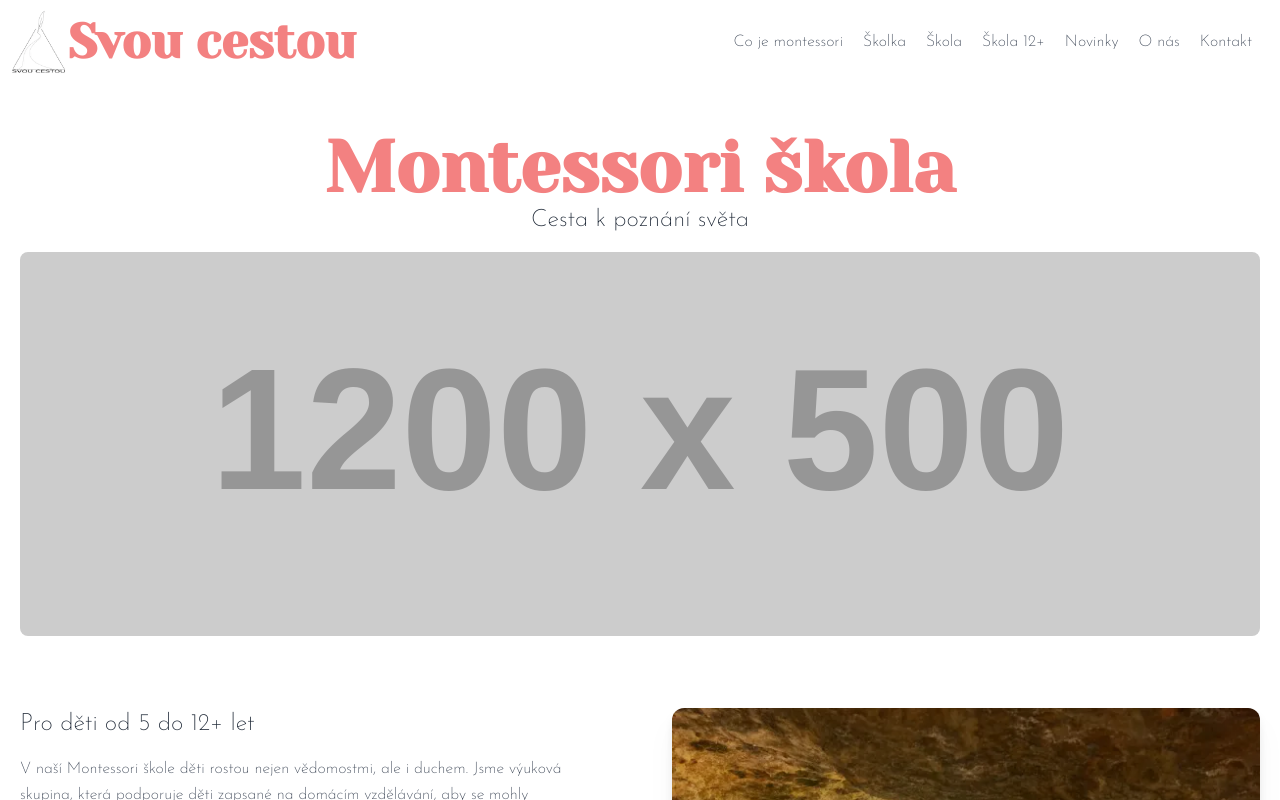
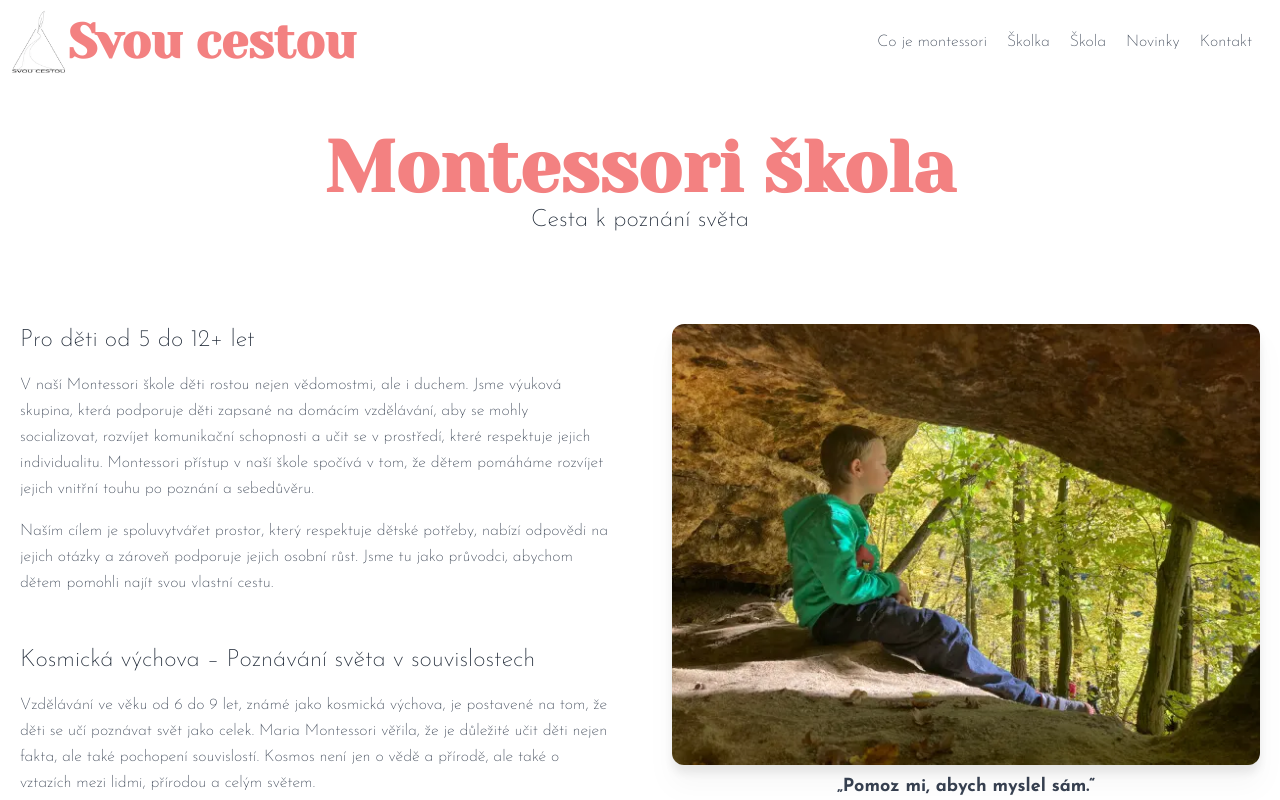
Before and after one commit to wentura/svoucestou.info, a Next.js app: page /skola in a window 1280 px wide. Shown: the top 800 px of the page. Built offline with nearby package versions, Linux system fonts and the light colour scheme; a web font is replaced by a local one.

Commit message:
jdeme ven

```diff
--- a/app/kontakt/page.jsx
+++ b/app/kontakt/page.jsx
@@ -10,13 +10,13 @@ export default function KontaktPage() {
           <h3 className="textPodNadpis">Montessori škola a školka</h3>
         </div>
 
-        <div className="rounded-lg h-96 overflow-hidden">
+        {/* <div className="rounded-lg h-96 overflow-hidden">
           <img
             alt="content"
             className="object-cover object-center h-full w-full"
             src="https://dummyimage.com/1200x500"
           />
-        </div>
+        </div> */}
         <div className="block md:hidden -my-24">
           <Kontakt />
         </div>
--- a/app/montessori/page.jsx
+++ b/app/montessori/page.jsx
@@ -8,13 +8,13 @@ export default function Skolka() {
           <h1 className="textNadpis">Montessori vzdělávání</h1>
           <h3 className="textPodNadpis">Respektující cesta k rozvoji dítěte</h3>
         </div>
-        <div className="rounded-lg h-96 overflow-hidden">
+        {/* <div className="rounded-lg h-96 overflow-hidden">
           <img
             alt="content"
             className="object-cover object-center h-full w-full"
             src="https://dummyimage.com/1200x500"
           />
-        </div>
+        </div> */}
         <div className="sm:pr-8 sm:py-8">
           <h3 className="textPodNadpis mb-4 mt-12">
             Proč Montessori vzdělávání?
--- a/app/skola/page.jsx
+++ b/app/skola/page.jsx
@@ -8,13 +8,13 @@ export default function Skola() {
           <h1 className="textNadpis">Montessori škola</h1>
           <h3 className="textPodNadpis">Cesta k poznání světa</h3>
         </div>
-        <div className="rounded-lg h-96 overflow-hidden">
+        {/* <div className="rounded-lg h-96 overflow-hidden">
           <img
             alt="content"
             className="object-cover object-center h-full w-full"
             src="https://dummyimage.com/1200x500"
           />
-        </div>
+        </div> */}
         <div className="flex flex-col sm:flex-row mt-10">
           <div className="sm:w-1/2 sm:pr-8 sm:py-8">
             <h3 className="textPodNadpis mb-4">Pro děti od 5 do 12+ let</h3>
--- a/app/skolka/page.jsx
+++ b/app/skolka/page.jsx
@@ -8,13 +8,13 @@ export default function Skolka() {
           <h1 className="textNadpis">Montessori školka</h1>
           <h3 className="textPodNadpis">Objevování světa rukama a srdcem</h3>
         </div>
-        <div className="rounded-lg h-96 overflow-hidden">
+        {/* <div className="rounded-lg h-96 overflow-hidden">
           <img
             alt="content"
             className="object-cover object-center h-full w-full"
             src="https://dummyimage.com/1200x500"
           />
-        </div>
+        </div> */}
 
         <div className="flex flex-col sm:flex-row mt-10">
           <div className="sm:w-1/2 sm:pr-8 sm:py-8">
--- a/components/navigationData.js
+++ b/components/navigationData.js
@@ -14,21 +14,21 @@ export const navigationData = [
     href: "/skola",
     icon: "skola",
   },
-  {
-    title: "Škola 12+",
-    href: "/skola12",
-    icon: "skola",
-  },
+  // {
+  // 	title: "Škola 12+",
+  // 	href: "/skola12",
+  // 	icon: "skola",
+  // },
   {
     title: "Novinky",
     href: "/novinky",
     icon: "novinky",
   },
-  {
-    title: "O nás",
-    href: "/o-nas",
-    icon: "o-nas",
-  },
+  //   {
+  //     title: "O nás",
+  //     href: "/o-nas",
+  //     icon: "o-nas",
+  //   },
   {
     title: "Kontakt",
     href: "/kontakt",
--- a/components/newsData.js
+++ b/components/newsData.js
@@ -1,12 +1,12 @@
 export const newsData = [
-  {
-    title: "Pitchfork Kickstarter Taxidermy",
-    subtite: "vylet",
-    datum: "11.11.2024",
-    text: "Fingerstache flexitarian street art 8-bit waistcoat. Distillery hexagon disrupt edison bulbche.",
-    img: "https://res.cloudinary.com/dam7wdzvx/image/upload/v1732399715/svoucestou.info/433280086_957915323004435_780922250576987527_n.webp",
-    url: "/news",
-  },
+  //   {
+  //     title: "Pitchfork Kickstarter Taxidermy",
+  //     subtite: "vylet",
+  //     datum: "11.11.2024",
+  //     text: "Fingerstache flexitarian street art 8-bit waistcoat. Distillery hexagon disrupt edison bulbche.",
+  //     img: "https://res.cloudinary.com/dam7wdzvx/image/upload/v1732399715/svoucestou.info/433280086_957915323004435_780922250576987527_n.webp",
+  //     url: "/news",
+  //   },
   {
     title: "Navštívili nás budoucí učitelé",
     subtite: "návštěva",
--- a/components/skolaSkolka2Data.js
+++ b/components/skolaSkolka2Data.js
@@ -12,11 +12,11 @@ export const skolaSkolka2Data = [
     img: "https://res.cloudinary.com/dam7wdzvx/image/upload/v1732909970/svoucestou.info/rozcestnik/2.webp",
     url: "/skola",
   },
+  //   {
+  //     title: "Škola 12+",
+  //     text: "6. až 9. třída",
+  //     img: "https://res.cloudinary.com/dam7wdzvx/image/upload/v1732909970/svoucestou.info/rozcestnik/3.webp",
+  //     url: "/skola12",
+  //   },
   ,
-  {
-    title: "Škola 12+",
-    text: "6. až 9. třída",
-    img: "https://res.cloudinary.com/dam7wdzvx/image/upload/v1732909970/svoucestou.info/rozcestnik/3.webp",
-    url: "/skola12",
-  },
 ];
--- a/components/tym.jsx
+++ b/components/tym.jsx
@@ -38,7 +38,7 @@ export default function Tym() {
                     {item.titulZa}
                   </h2>
                   <h3 className="mb-3 text-gray-500">{item.title}</h3>
-                  <p className="mb-4">{item.claim}</p>
+                  {/* <p className="mb-4">{item.claim}</p> */}
                   <span className="inline-flex gap-x-2">
                     {/* facebook */}
 
@@ -140,7 +140,7 @@ export default function Tym() {
                       </a>
                     )}
                     {/* eshop */}
-                    {item.eshop == "" ? (
+                    {/* {item.eshop == "" ? (
                       ""
                     ) : (
                       <a
@@ -160,7 +160,7 @@ export default function Tym() {
                           ></path>
                         </svg>
                       </a>
-                    )}
+                    )} */}
                   </span>
                   {item.cross && (
                     <div className="font-extrabold uppercase text-2xl text-monte-100">
--- a/components/tymData.js
+++ b/components/tymData.js
@@ -3,7 +3,7 @@ export const tymData = [
     titulPred: "Bc. ",
     titulZa: ", DiS.",
     name: "Běla Šestáková",
-    title: "zakladatelka, průvodce",
+    title: "zakladatelka, průvodkyně pro školku i školu",
     claim: "moje motto",
     img: "https://res.cloudinary.com/dam7wdzvx/image/upload/v1732399635/svoucestou.info/pruvodci/B.webp",
     klass: "",
@@ -44,7 +44,7 @@ export const tymData = [
   },
   {
     name: "Steve",
-    title: "rodilý mluvčí a chovatel psů",
+    title: "lektor anglického jazyka (rodilý mluvčí) a chovatel psů",
     claim: "moje motto",
     img: "/person.png",
     // img: "https://res.cloudinary.com/dam7wdzvx/image/upload/v1732399634/svoucestou.info/pruvodci/M.webp",
@@ -60,7 +60,7 @@ export const tymData = [
     titulPred: "Ing. ",
     titulZa: ", DiS.",
     name: "Michaela Vávrová",
-    title: "pohybové aktivity",
+    title: "pohybové aktivity a turistika",
     claim: "moje motto",
     img: "https://res.cloudinary.com/dam7wdzvx/image/upload/v1734088562/svoucestou.info/pruvodci/misa2.webp",
     // img: "https://res.cloudinary.com/dam7wdzvx/image/upload/v1732399634/svoucestou.info/pruvodci/M.webp",
@@ -87,7 +87,7 @@ export const tymData = [
   },
   {
     name: "Tomáš Nebeský",
-    title: "pohybové aktivity",
+    title: "pohybové aktivity a turistika",
     claim: "moje motto",
     img: "https://res.cloudinary.com/dam7wdzvx/image/upload/v1737387022/svoucestou.info/pruvodci/tomas.webp",
     klass: "",
@@ -101,7 +101,7 @@ export const tymData = [
   {
     cross: "nyní v zahraničí",
     name: "Martin Yo",
-    title: "pohybové aktivity",
+    title: "pohybové aktivity a hry",
     claim: "moje motto",
     img: "https://res.cloudinary.com/dam7wdzvx/image/upload/v1732399634/svoucestou.info/pruvodci/M.webp",
     // img: "https://res.cloudinary.com/dam7wdzvx/image/upload/v1732399634/svoucestou.info/pruvodci/M.webp",
@@ -115,7 +115,7 @@ export const tymData = [
   },
   {
     name: "Zbyněk Svoboda",
-    title: "nic a všechno",
+    title: "IT, zahrada, hry",
     claim: "nic není nemožné, toyota",
     img: "https://res.cloudinary.com/dam7wdzvx/image/upload/v1685532355/zbyneksvoboda/me_smhw9x.webp",
     // img: "https://res.cloudinary.com/dam7wdzvx/image/upload/v1732399635/svoucestou.info/pruvodci/Z.webp",
```
